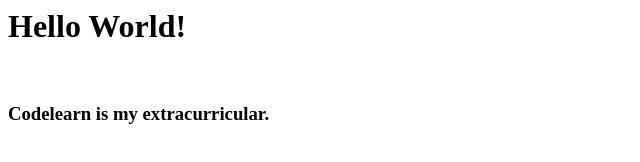
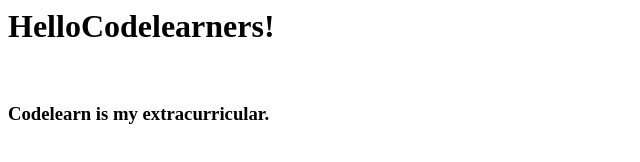
Before and after one commit to JofreFaraudo/Clandestine-Resistance, a plain HTML site: page index.html in a window 1280 px wide. Shown: the whole page, without its empty margins (0-640 px from the left). Drawn offline with Linux system fonts and the light colour scheme.

Commit message:
Fixed bug

```diff
--- a/index.html
+++ b/index.html
@@ -1,2 +1,2 @@
-<h1>Hello World!</h1><br>
+<h1>HelloCodelearners!</h1><br>
 <h3>Codelearn is my extracurricular.</h3>
```
